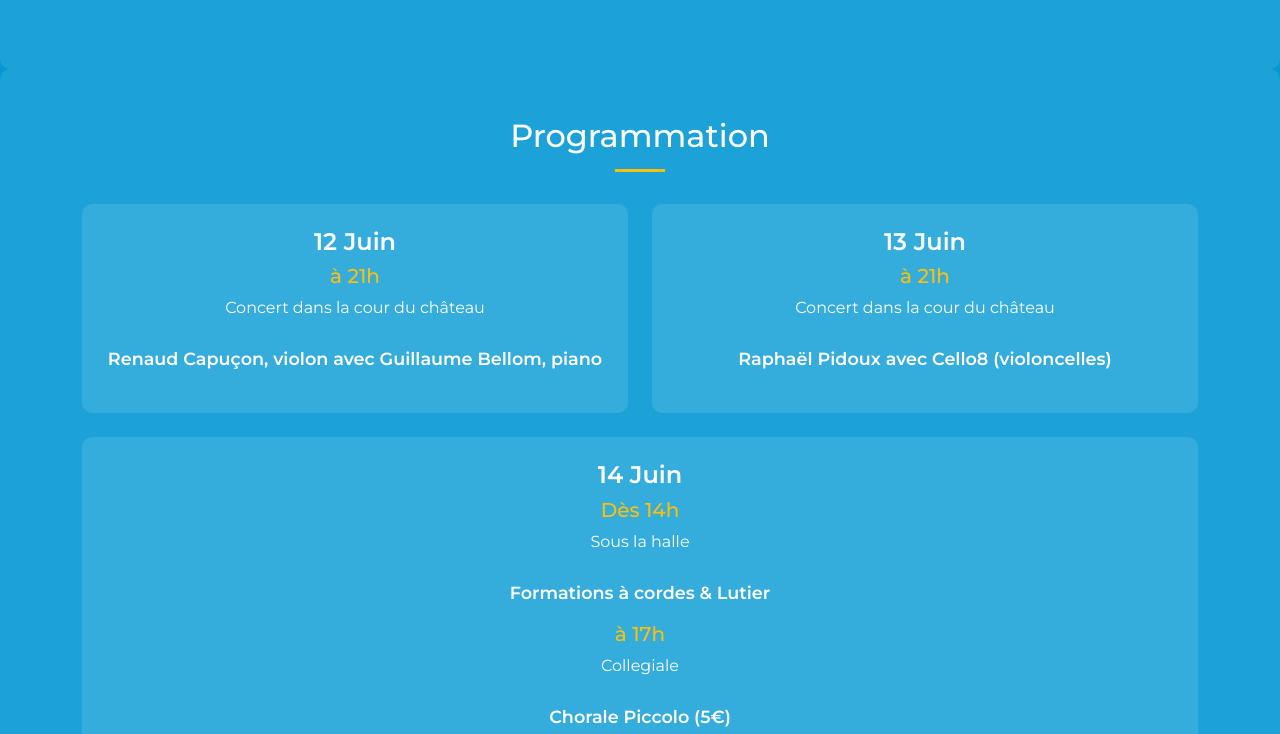
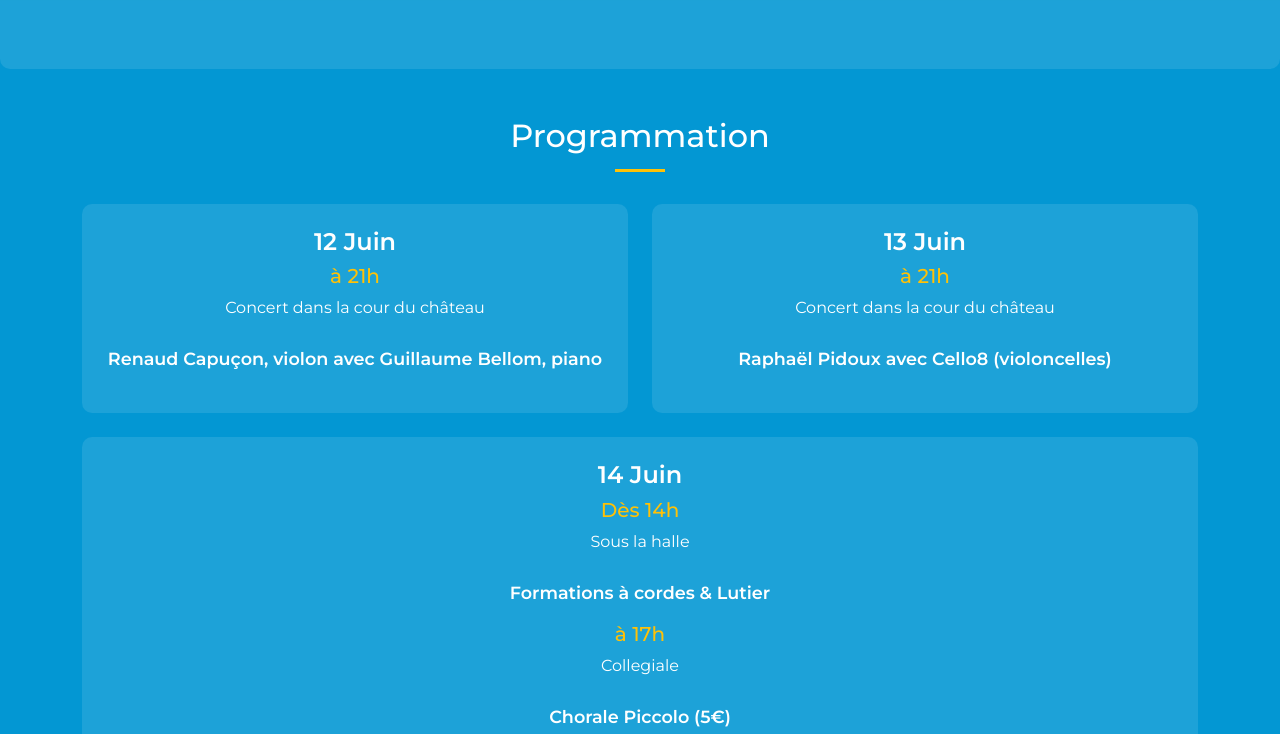
Before and after one commit to Numazer/ProjetConcerts, a website: page index.html in a window 1280 px wide. Shown: the part 2286-3020 px from the top of the page. Drawn offline with nearby package versions, Linux system fonts and the light colour scheme.

Commit message:
changement programmation

```diff
--- a/style.css
+++ b/style.css
@@ -84,7 +84,7 @@
 }
 
 /* Sections */
-.assos-section, .artistes-section, .about-section, .programmation-section {
+.assos-section, .artistes-section, .about-section {
     padding: 1rem;
     border-radius: 10px;
     background-color: rgba(255, 255, 255, 0.1);
```
